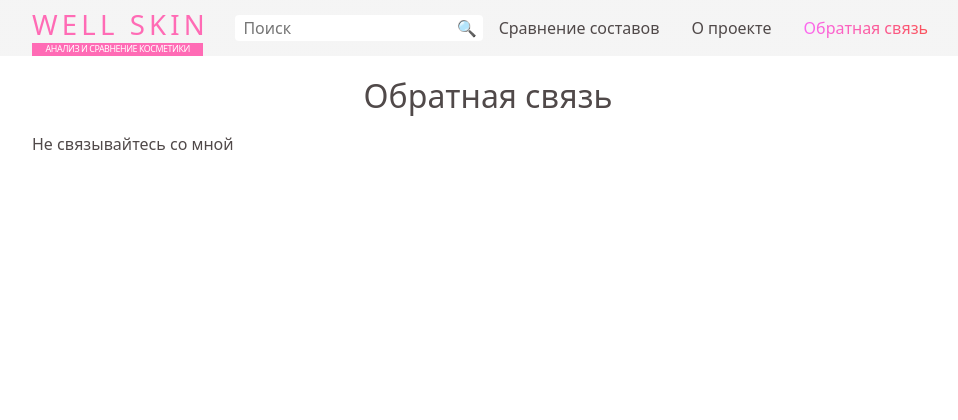
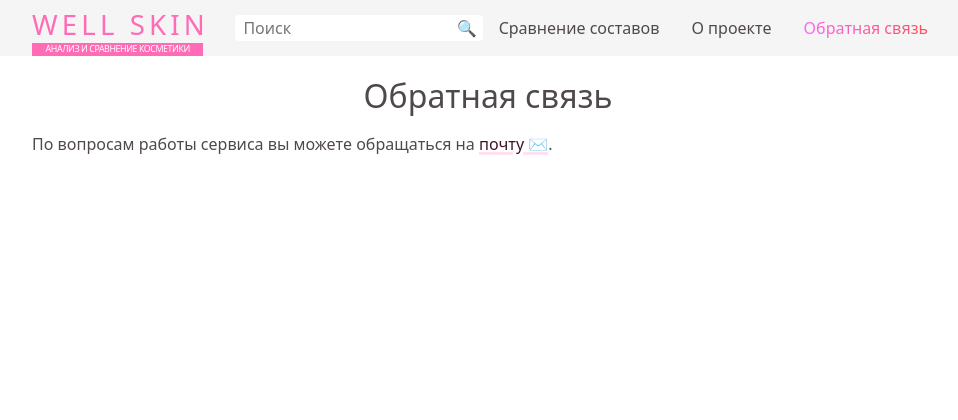
Before and after one commit to KJuliana/Well-skin, a PHP site: page /contacts in a window 1280 px wide. Shown: the top 420 px of the page, without its empty margins (152-1110 px from the left). Run offline with PHP 8.4, Linux system fonts and the light colour scheme.

Commit message:
Контакты

```diff
--- a/contacts/index.php
+++ b/contacts/index.php
@@ -10,7 +10,7 @@ $title = "Обратная связь";
 
 $body = "
 <section class='intro'>
-    <p class='intro__text'>Не связывайтесь со мной</p>
+    <p class='intro__text'>По вопросам работы сервиса вы можете обращаться на <a class='link' href='mailto:korolevajuliana.inf@gmail.com?subject=Вопрос'>почту ✉️</a>.</p>
 </section>";
 
 echo render_page($title, $header, $footer, $body);
```
